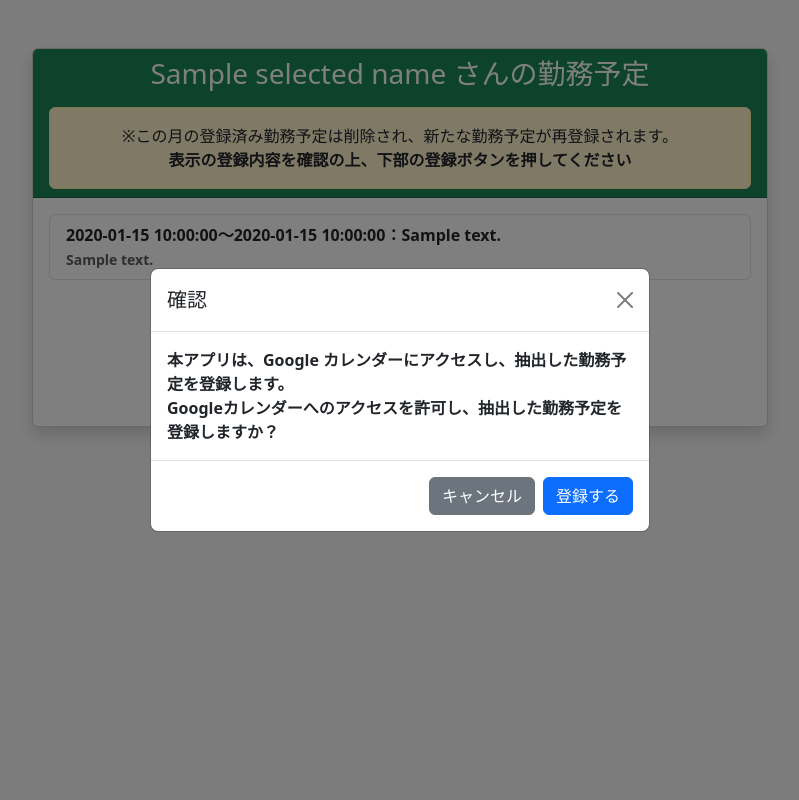
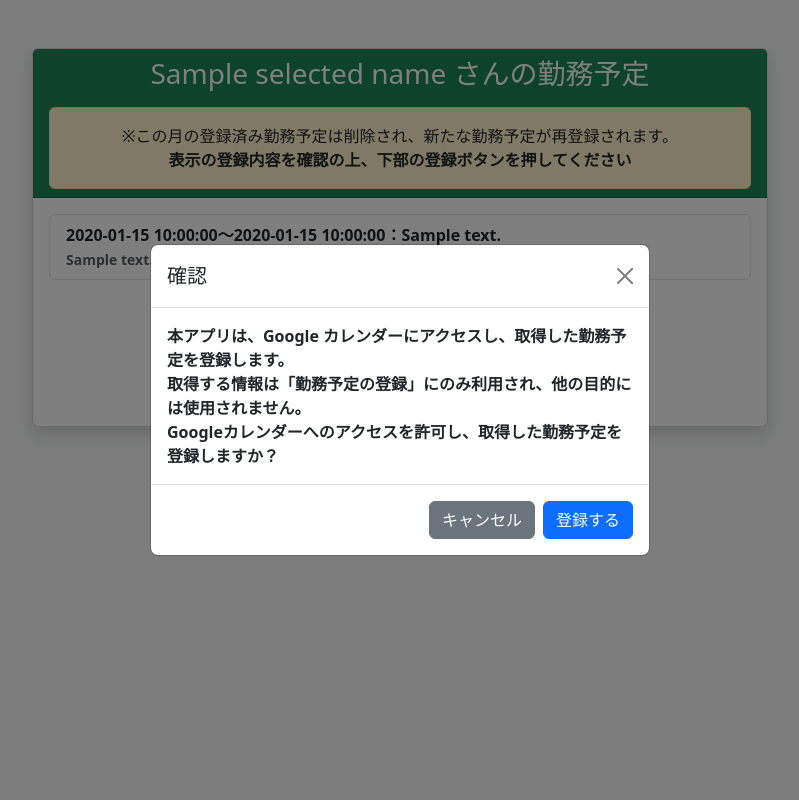
Before and after one commit to Liucci/project_test, a Flask app: template templates/show_schedule.html in a window 1280 px wide, after a click on "Googleカレンダーに登録する". Shown: the whole page, without its empty margins (240-1039 px from the left). Run offline with Flask 3, Linux system fonts and the light colour scheme; the template is opened without the code that fills it: most values are stand-ins (such as "Sample title", 1, 10 or a date in 2020).

Commit message:
loading bar調整

```diff
--- a/templates/show_schedule.html
+++ b/templates/show_schedule.html
@@ -64,8 +64,9 @@
                         </button>
                     </div>
                           <div class="modal-body">
-                            本アプリは、<strong>Google カレンダー</strong>にアクセスし、抽出した勤務予定を登録します。<br>
-                            Googleカレンダーへのアクセスを許可し、抽出した勤務予定を登録しますか？<br>
+                            本アプリは、<strong>Google カレンダー</strong>にアクセスし、取得した勤務予定を登録します。<br>
+                            取得する情報は「勤務予定の登録」にのみ利用され、他の目的には使用されません。<br>
+                            Googleカレンダーへのアクセスを許可し、取得した勤務予定を登録しますか？<br>
 
                           </div>
                           <div class="modal-footer">
@@ -88,7 +89,7 @@
 
                 <!-- ローディング表示部分 -->
                   <div id="loadingArea" class="mt-3 text-center" style="display: none;">
-                    <div class="progress" style="height: 25px;">
+                    <div class="progress" style="height: 40px;">
                       <div class="progress-bar progress-bar-striped progress-bar-animated bg-success"
                           role="progressbar" style="width: 100%">
                         登録処理中です。しばらくお待ちください...
--- a/templates/show_schedule_to_delete_events.html
+++ b/templates/show_schedule_to_delete_events.html
@@ -40,7 +40,7 @@
 
         <!-- ローディング表示 -->
         <div id="loadingArea" class="text-center mb-3">
-          <div class="progress" style="height: 25px;">
+          <div class="progress" style="height: 40px;">
             <div class="progress-bar progress-bar-striped progress-bar-animated bg-success"
                  role="progressbar" style="width: 100%">
               登録処理中です。しばらくお待ちください...
--- a/templates/upload.html
+++ b/templates/upload.html
@@ -132,14 +132,14 @@
                                             </button>
 
                                                 <button type="submit" class="btn btn-primary" id="confirmRegisterBtn">
-                                                実行する
+                                                取得する
                                                 </button>
 
                                         </div>
 
                                         <!-- ローディング表示部分 -->
                                         <div id="loadingArea" class="mt-3 text-center" style="display: none;">
-                                            <div class="progress" style="height: 25px;">
+                                            <div class="progress" style="height: 40px;">
                                             <div class="progress-bar progress-bar-striped progress-bar-animated bg-success"
                                                 role="progressbar" style="width: 100%">
                                                 登録処理中です。しばらくお待ちください...
```
